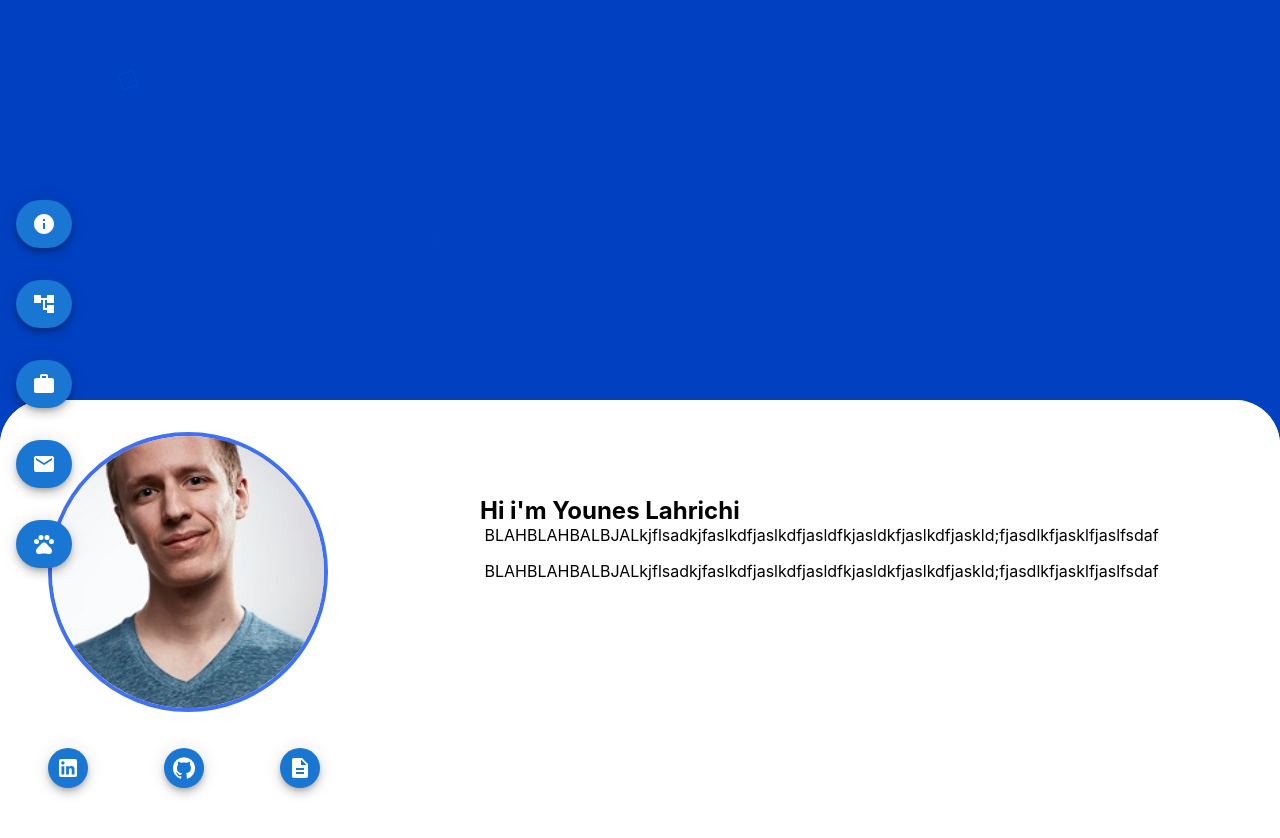
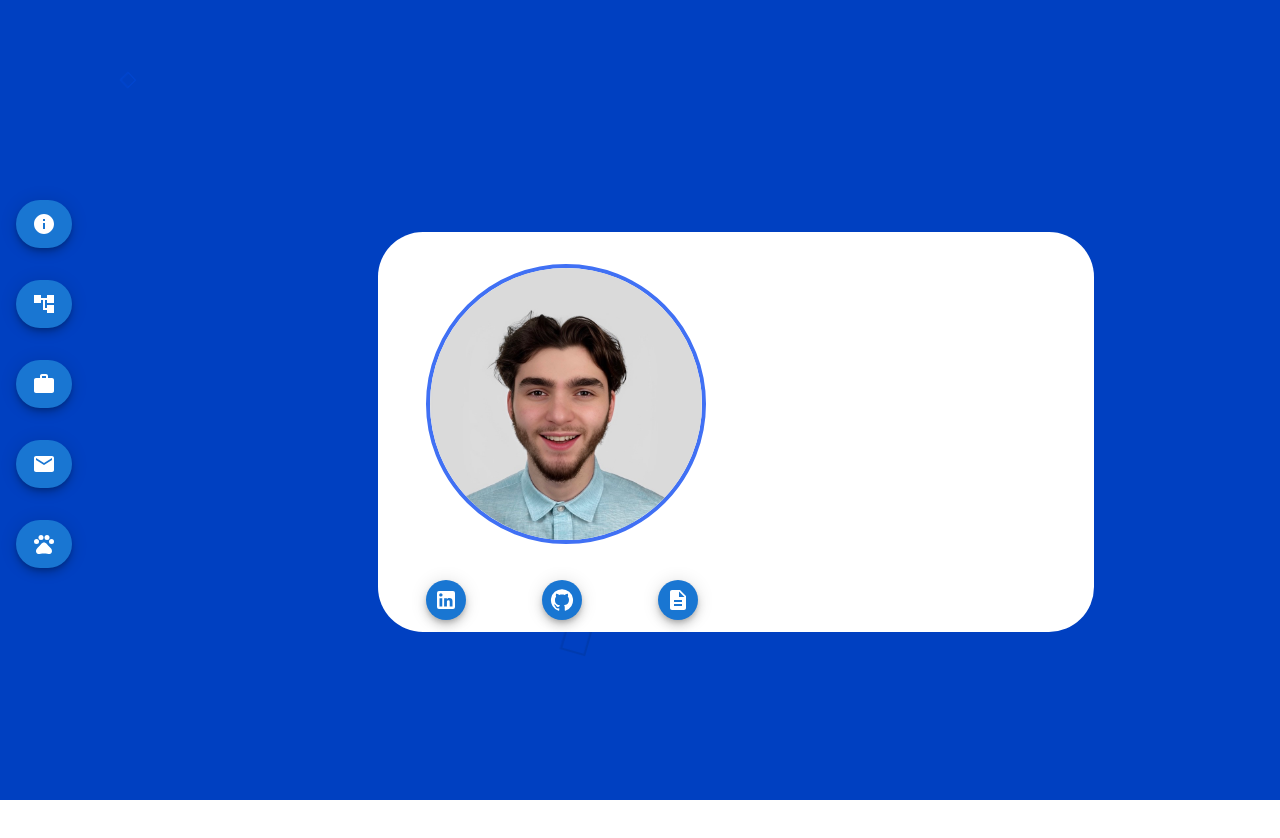
Before and after one commit to YounesLahrichi/Portfolio, a React (Create React App) app in the folder my-app/: page / in a window 1280 px wide. Shown: the top 838 px of the page. After the commit the page ends 800 px from the top, so only its background shows below. Built offline with nearby package versions, Linux system fonts and the light colour scheme.

Commit message:
added card functionality and added photo

```diff
--- a/my-app/src/App.css
+++ b/my-app/src/App.css
@@ -1,21 +1,13 @@
-.NavBar {
-  display: flex;
-  flex-direction: row;
-  justify-content: left;
+.App{
   position: fixed;
-  top: 50%;
-  -ms-transform: translateY(-50%);
-  transform: translateY(-50%);
-  padding-left: 1rem;
+  width: 100vw;
+  height: 100vh;
+  top: 0;
+  left: 0;
+  margin: 0;
+  padding: 0;
 }
 
-.Card {
-  margin: auto;
-  margin-top: 25rem;
-  margin-bottom: 2rem;
-  height: 200rem;
-  width: 50rem;
-}
 
 @media (prefers-reduced-motion: no-preference) {
   .App-logo {
--- a/my-app/src/App.js
+++ b/my-app/src/App.js
@@ -1,18 +1,10 @@
 import "./App.css";
 import NavBar from "./components/NavBar";
-import StartPageInfoCard from "./components/StartPageInfoCard";
 
 function App() {
   return (
     <div className="App">
-      <div className="Card">
-        <StartPageInfoCard />
-      </div>
-
-      <div className="NavBar">
-        <NavBar />
-      </div>
-
+      <NavBar />
       <ul class="background">
         <li></li>
         <li></li>
--- /dev/null
+++ b/my-app/src/components/ContactMe.jsx
@@ -0,0 +1,12 @@
+
+function ContactMe() {
+    return (
+      <div className="CardMake">
+        <div id="StartInfo" className="StartInfo">
+            ContactMe
+        </div>
+      </div>
+    );
+  }
+
+  export default ContactMe;
--- /dev/null
+++ b/my-app/src/components/CuteCats.jsx
@@ -0,0 +1,12 @@
+
+function CuteCats() {
+    return (
+      <div className="CardMake">
+        <div id="StartInfo" className="StartInfo">
+            CuteCtas
+        </div>
+      </div>
+    );
+  }
+
+  export default CuteCats;
--- /dev/null
+++ b/my-app/src/components/Experience.jsx
@@ -0,0 +1,12 @@
+
+function Experience() {
+    return (
+      <div className="CardMake">
+        <div id="StartInfo" className="StartInfo">
+            Experience
+        </div>
+      </div>
+    );
+  }
+
+  export default Experience;
--- a/my-app/src/components/NavBar.jsx
+++ b/my-app/src/components/NavBar.jsx
@@ -7,26 +7,15 @@ import WorkIcon from "@mui/icons-material/Work";
 import "./components.css";
 import { useState } from "react";
 import { makeStyles } from "@material-ui/core/styles";
+import StartPageInfoCard from "./StartPageInfoCard";
+import Projects from "./Projects.jsx";
+import Experience from "./Experience";
+import ContactMe from "./ContactMe";
+import CuteCats from "./CuteCats";
 
 const classes = makeStyles();
 
 function NavBar() {
-  const AboutMe = document.getElementById("StartInfo");
-  const doClickAboutMe = () => AboutMe.scrollIntoView({ behavior: "smooth" });
-
-  const Projects = document.getElementById("Projects");
-  const doClickProjects = () => Projects.scrollIntoView({ behavior: "smooth" });
-
-  const Experience = document.getElementById("Experience");
-  const doClickExperience = () =>
-    Experience.scrollIntoView({ behavior: "smooth" });
-
-  const ContactMe = document.getElementById("ContactMe");
-  const doClickContactMe = () =>
-    ContactMe.scrollIntoView({ behavior: "smooth" });
-
-  const CuteCats = document.getElementById("CuteCats");
-  const doClickCuteCats = () => CuteCats.scrollIntoView({ behavior: "smooth" });
 
   const [hover, setHover] = useState(false);
   const [hover1, setHover1] = useState(false);
@@ -34,8 +23,22 @@ function NavBar() {
   const [hover3, setHover3] = useState(false);
   const [hover4, setHover4] = useState(false);
 
+  const [home, setHome] = useState(true);
+  const [projects, setProjects] = useState(false);
+  const [experience, setExperience] = useState(false);
+  const [contactMe, setContactMe] = useState(false);
+  const [cuteCats, setcuteCats] = useState(false);
+
   return (
-    <div>
+    <div className="App">
+      <div className="CardLocation">
+        {home && <StartPageInfoCard/>}
+        {projects && <Projects/>}
+        {experience && <Experience/>}
+        {contactMe && <ContactMe/>}
+        {cuteCats && <CuteCats/>}
+      </div>
+      <div className="NavBarLocation">
       <div className="SpaceNavButtons">
         <Fab
           color="primary"
@@ -45,7 +48,11 @@ function NavBar() {
           className={classes.iconHover}
           variant="extended"
           onClick={() => {
-            doClickAboutMe();
+            setHome(true);
+            setProjects(false);
+            setExperience(false);
+            setContactMe(false);
+            setcuteCats(false);
             console.log("i was clicked");
           }}
         >
@@ -62,7 +69,11 @@ function NavBar() {
           className={classes.iconHover}
           variant="extended"
           onClick={() => {
-            doClickProjects();
+            setHome(false);
+            setProjects(true);
+            setExperience(false);
+            setContactMe(false);
+            setcuteCats(false);
             console.log("i was clicked");
           }}
         >
@@ -79,7 +90,11 @@ function NavBar() {
           className={classes.iconHover}
           variant="extended"
           onClick={() => {
-            doClickExperience();
+            setHome(false);
+            setProjects(false);
+            setExperience(true);
+            setContactMe(false);
+            setcuteCats(false);
             console.log("i was clicked");
           }}
         >
@@ -96,7 +111,11 @@ function NavBar() {
           className={classes.iconHover}
           variant="extended"
           onClick={() => {
-            doClickContactMe();
+            setHome(false);
+            setProjects(false);
+            setExperience(false);
+            setContactMe(true);
+            setcuteCats(false);
             console.log("i was clicked");
           }}
         >
@@ -113,13 +132,18 @@ function NavBar() {
           className={classes.iconHover}
           variant="extended"
           onClick={() => {
-            doClickCuteCats();
+            setHome(false);
+            setProjects(false);
+            setExperience(false);
+            setContactMe(false);
+            setcuteCats(true);
             console.log("i was clicked");
           }}
         >
           {hover4 ? "Cute Cats" : <PetsIcon />}
         </Fab>
       </div>
+      </div>
     </div>
   );
 }
--- /dev/null
+++ b/my-app/src/components/Projects.jsx
@@ -0,0 +1,20 @@
+
+import * as React from 'react';
+import dotaLogo from "./dota2.jpg"
+
+
+function Projects() {
+  return (
+    <div className="CardMake">
+        <div className="ProjectsHeading">
+          <h1>Projects</h1>
+        </div>
+        <div className="ProjectCardMake">
+            <img src={dotaLogo} alt="" class="CardImg"></img>
+
+        </div>
+    </div>
+  );
+}
+
+export default Projects;
--- a/my-app/src/components/StartPageInfoCard.jsx
+++ b/my-app/src/components/StartPageInfoCard.jsx
@@ -1,14 +1,16 @@
-import selfie from "./whiteGUY.jpg";
+import selfie from "./Lahrichi_Younes.JPG";
 import resume from "./Resume_Lahrichi_Younes.pdf";
 import Fab from "@mui/material/Fab";
 import LinkedInIcon from "@mui/icons-material/LinkedIn";
 import GitHubIcon from "@mui/icons-material/GitHub";
 import DescriptionIcon from "@mui/icons-material/Description";
 import Tooltip from "@mui/material/Tooltip";
+import * as React from 'react';
+
 
 function StartPageInfoCard() {
   return (
-    <div className="Card">
+    <div className="CardMake">
       <div id="StartInfo" className="StartInfo">
         <div className="ImageContent">
           <span className="Overlay"></span>
@@ -66,20 +68,9 @@ function StartPageInfoCard() {
             {" "}
             BLAHBLAHBALBJALkjflsadkjfaslkdfjaslkdfjasldfkjasldkfjaslkdfjaskld;fjasdlkfjasklfjaslfsdaf
           </p>
-          <p className="Description">
-            {" "}
-            BLAHBLAHBALBJALkjflsadkjfaslkdfjaslkdfjasldfkjasldkfjaslkdfjaskld;fjasdlkfjasklfjaslfsdaf
-          </p>
+
         </div>
       </div>
-
-      <div id="Projects" className="Projects"></div>
-
-      <div id="Experience" className="Experience"></div>
-
-      <div id="ContactMe" className="ContactMe"></div>
-
-      <div id="CuteCats" className="CuteCats"></div>
     </div>
   );
 }
--- a/my-app/src/components/components.css
+++ b/my-app/src/components/components.css
@@ -5,39 +5,52 @@
   justify-content: left;
 }
 
+.App{
+  position: fixed;
+  width: 100vw;
+  height: 100vh;
+  top: 0;
+  left: 0;
+  margin: 0;
+  padding: 0;
+}
+
+.ProjectsHeading{
+  display: flex;
+  flex-direction: column;
+  justify-content: Center;
+  text-align: center;
+}
+
+.NavBarLocation{
+  width: 10%;
+  float: left;
+  padding: 2rem;
+  display: flex;
+  flex-direction: column;
+  justify-content: left;
+  position: fixed;
+  top: 50%;
+  -ms-transform: translateY(-50%);
+  transform: translateY(-50%);
+  padding-left: 1rem;
+}
+
+.CardLocation{
+  width: 80%;
+  height: 100%;
+  float: right;
+  padding: 2rem;
+  display: flex;
+  flex-direction: row;
+  justify-content: center;
+  align-items: center;
+}
+
 .ButtonLinks {
   margin-top: 2rem;
   display: flex;
   justify-content: space-between;
-}
-
-.ButtonPadding {
-  padding: 5px;
-}
-
-.StartInfo {
-  height: 10%;
-  width: 100%;
-}
-
-.Projects {
-  height: 22.5%;
-  width: 100%;
-}
-
-.Experience {
-  height: 30%;
-  width: 100%;
-}
-
-.ContactMe {
-  height: 30%;
-  width: 100%;
-}
-
-.CuteCats {
-  height: 30%;
-  width: 100%;
 }
 
 .CardImage {
@@ -55,16 +68,30 @@
   border: 4px solid #4070f4;
 }
 
-.Card {
+.CardMake {
   border-radius: 45px;
   background-color: #fff;
-  width: 80rem;
-  display: block;
-  justify-content: center;
+  width: 70%;
+  height: 50%;
+  overflow: auto;
 }
+
+.ProjectCardMake {
+  border-radius: 45px;
+  background-color: #705d5d;
+  width: 90%;
+  margin-left: 5%;
+  height: 25%;
+  overflow: auto;
+  display: flex;
+  flex-direction: row;
+  justify-content: left;
+}
+
 
 .ImageContent {
   width: 30%;
+  height: 100%;
   float: left;
   padding: 2rem;
 }
@@ -75,6 +102,7 @@
   float: left;
   white-space: pre-wrap;
   word-wrap: break-word;
+  hyphens: auto;
   inline-size: auto;
   overflow: auto;
   margin-top: 6rem;
```
Also changed, not shown: my-app/src/components/Lahrichi_Younes.JPG (added), my-app/src/components/dota2.jpg (added).
